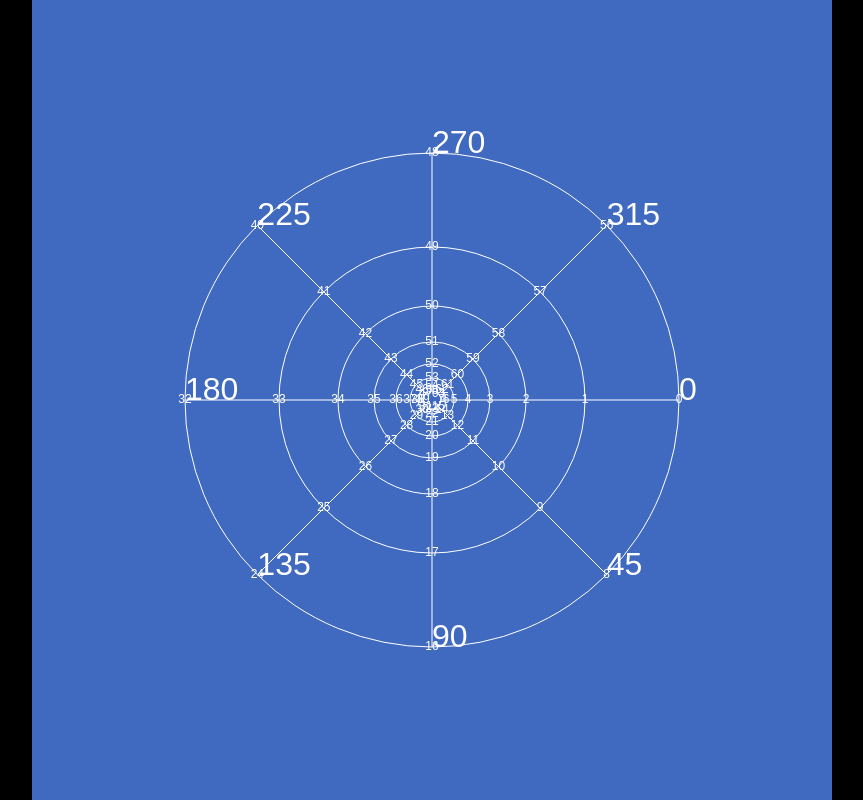
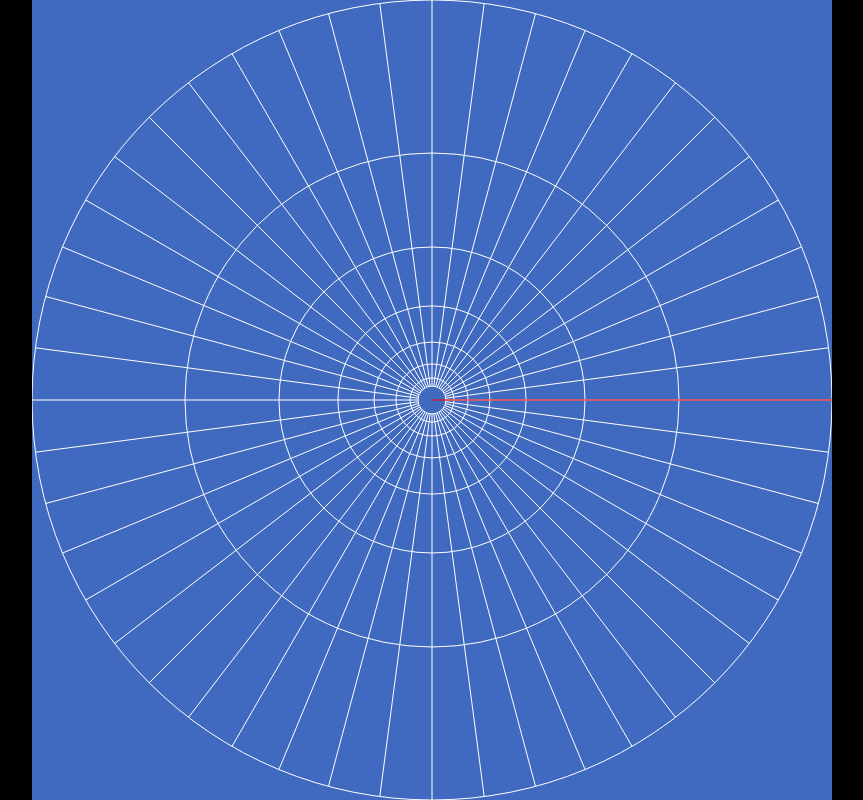
Before and after one commit to dopplerreflect/starts-with-a, a SvelteKit app: page /mouse in a window 1280 px wide. Shown: the whole page, without its empty margins (208-1071 px from the left). Built offline with nearby package versions, Linux system fonts and the light colour scheme.

Commit message:
mouse: highlight closest angle and radius

```diff
--- a/src/routes/mouse/+page.svelte
+++ b/src/routes/mouse/+page.svelte
@@ -7,11 +7,13 @@
 	let size = browser ? Math.min(window.innerHeight, window.innerWidth) : 2 ** 8;
 	let r = 0;
 	let a = 0;
+	let closestAngle = 0;
+	let closestRadius = 0;
 
 	let fill = 'hsl(220, 50%, 50%)';
 
-	const angles = arrayMap(8, (n) => (360 / 8) * n);
-	const radii = arrayMap(8, (n) => Math.round((size / 2) * phi * phi ** n));
+	const angles = arrayMap(48, (n) => (360 / 48) * n);
+	const radii = arrayMap(8, (n) => Math.round((size / 2) * phi ** n));
 
 	const intersections = angles
 		.map((a, ai) => [...radii.map((r, ri) => radialPoint(angles[ai], radii[ri]))])
@@ -21,8 +23,14 @@
 	function handleMouseMove(event: MouseEvent) {
 		mouse = { x: -size / 2 + event.offsetX, y: -size / 2 + event.offsetY };
 		r = Math.sqrt(mouse.x ** 2 + mouse.y ** 2);
+		closestRadius = radii.reduce((prev, curr) =>
+			Math.abs(curr - r) < Math.abs(prev - r) ? curr : prev
+		);
 		a = -(Math.atan2(mouse.x, mouse.y) * 180) / Math.PI + 90;
 		if (mouse.x > 0 && mouse.y < 0) a = 270 + 90 + a;
+		closestAngle = angles.reduce((prev, curr) =>
+			Math.abs(curr - a) < Math.abs(prev - a) ? curr : prev
+		);
 	}
 
 	onMount(() => {
@@ -44,11 +52,11 @@
 			d={`M${radialPointString(a, radii[0])}L${radialPointString(a, radii[radii.length - 1])}`}
 			stroke="white"
 		/>
-		<text x={radialPoint(a, radii[0]).x} y={radialPoint(a, radii[0]).y} fill="white" font-size="2em"
+		<!-- <text x={radialPoint(a, radii[0]).x} y={radialPoint(a, radii[0]).y} fill="white" font-size="2em"
 			>{a}</text
-		>
+		> -->
 	{/each}
-	{#each intersections as intersection, i}
+	<!-- {#each intersections as intersection, i}
 		<text
 			x={intersection.x}
 			y={intersection.y}
@@ -57,11 +65,13 @@
 			text-anchor="middle"
 			alignment-baseline="middle">{i}</text
 		>
-	{/each}
+	{/each} -->
 	{#if mouse}
 		<circle cx={mouse.x} cy={mouse.y} r={10} stroke="white" fill="none" />
 		<circle {r} stroke="yellow" fill="none" />
 		<path d={`M0 0L${radialPointString(a, r)}`} stroke="yellow" />
-		<text x={mouse.x} y={mouse.y} font-size="3em" fill="yellow">{Math.round(a)}</text>
+		<!-- <text x={mouse.x} y={mouse.y} font-size="3em" fill="yellow">{Math.round(a)}</text> -->
 	{/if}
+	<circle r={closestRadius} stroke="red" fill="none" />
+	<path d={`M0 0L${radialPointString(closestAngle, radii[0])}`} stroke="red" />
 </svg>
```
